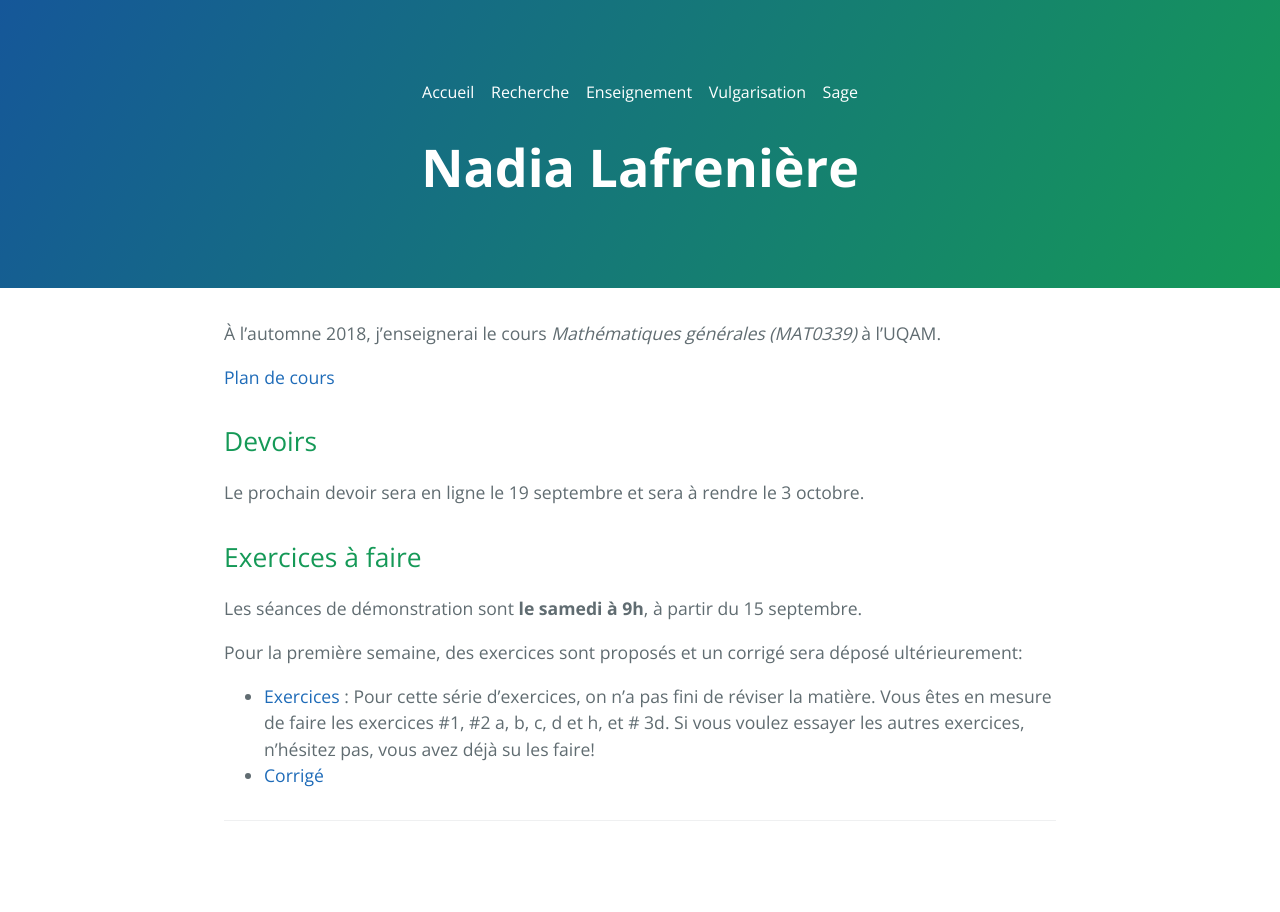
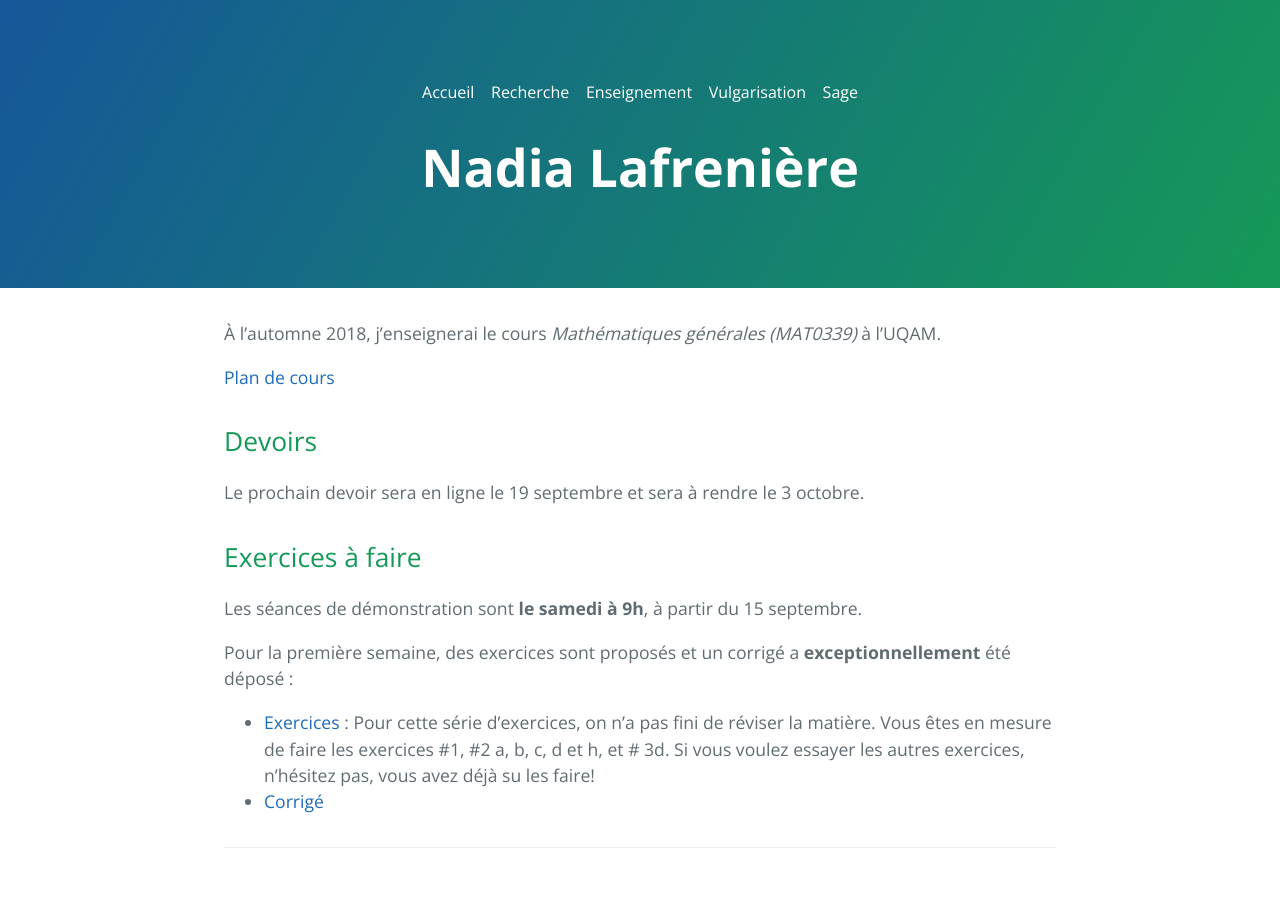
Before and after one commit to nadialafreniere/nadialafreniere.github.io, a Jekyll site: the page built from enseignement.md, in a window 1280 px wide. Built offline with Jekyll 4.4.1, drawn with Linux system fonts in a browser that asks for light colours; our own code applies the rules of GitHub Pages for plain Markdown files.

Commit message:
Correction présentation exercices 1

```diff
--- a/enseignement.md
+++ b/enseignement.md
@@ -9,6 +9,6 @@ Le prochain devoir sera en ligne le 19 septembre et sera à rendre le 3 octobre.
 ## Exercices à faire
 Les séances de démonstration sont  **le samedi à 9h**, à partir du 15 septembre.
 
-Pour la première semaine, des exercices sont proposés et un corrigé sera déposé ultérieurement:
+Pour la première semaine, des exercices sont proposés et un corrigé a **exceptionnellement** été déposé :
 * [Exercices](Exercices1.pdf) : Pour cette série d'exercices, on n'a pas fini de réviser la matière. Vous êtes en mesure de faire les exercices #1, #2 a, b, c, d et h, et # 3d. Si vous voulez essayer les autres exercices, n'hésitez pas, vous avez déjà su les faire!
 * [Corrigé](Exercices1-corrige.pdf)
```
